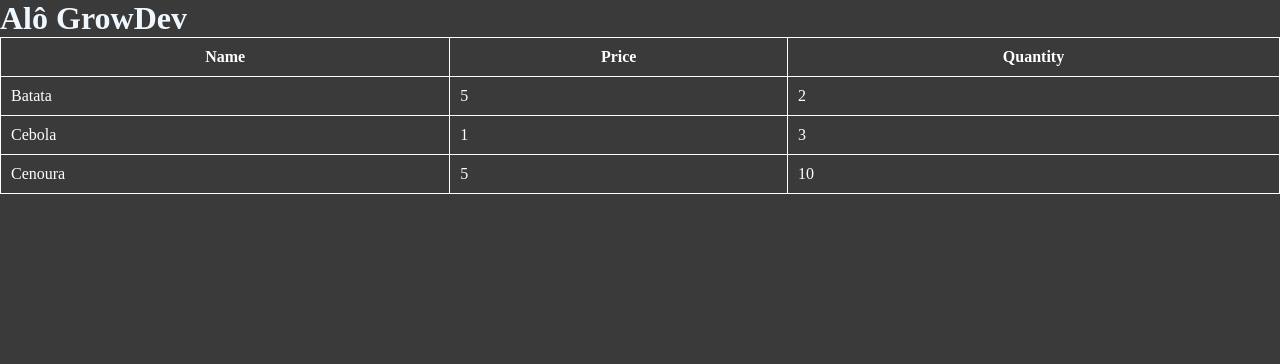
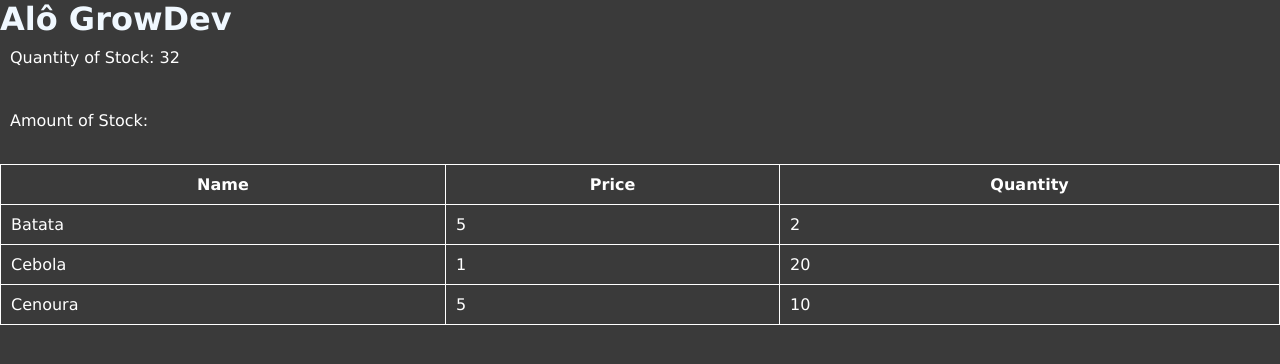
Before and after one commit to leticialealperez/live-code, a React (Vite) app: page / in a window 1280 px wide. Shown: the top 364 px of the page. Built offline with nearby package versions, Linux system fonts and the light colour scheme.

Commit message:
adiciona mostragem da quantidade total em estoque

```diff
--- /dev/null
+++ b/src/components/styled/Paragraph.tsx
@@ -0,0 +1,8 @@
+import styled from "styled-components";
+
+export const Paragraph = styled.p`
+	font-size: 1rem;
+	color: #fff;
+	padding: 10px;
+	margin-bottom: 24px;
+`;
--- a/src/global/GlobalStyled.tsx
+++ b/src/global/GlobalStyled.tsx
@@ -4,13 +4,14 @@ export const GlobalStyled = createGlobalStyle`
 * {
     margin: 0;
     padding: 0;
-    block-size: border-box;
+    box-sizing: border-box;
+    font-family: 'Lucida Sans', 'Lucida Sans Regular', 'Lucida Grande', 'Lucida Sans Unicode', Geneva, Verdana, sans-serif;
 }
 
 body {
     background-color: #3a3a3a;
     width: 100vw;
     height: 100vh;
-
+    color: #fff;
 }
 `;
--- a/src/mock/products.ts
+++ b/src/mock/products.ts
@@ -1,25 +1,23 @@
+import { v4 as randonId } from "uuid";
 import { Produts } from "../pages/Home";
-import { v4 as randonId } from "uuid"
 
 export const morkProduct: Produts[] = [
 	{
 		id: randonId(),
 		name: "Batata",
 		price: 5,
-        quantity: 2
+		quantity: 2,
 	},
 	{
 		id: randonId(),
 		name: "Cebola",
 		price: 1,
-        quantity: 3
+		quantity: 20,
 	},
 	{
 		id: randonId(),
 		name: "Cenoura",
 		price: 5,
-        quantity: 10
+		quantity: 30,
 	},
-
-
-]
+];
--- a/src/pages/Home.tsx
+++ b/src/pages/Home.tsx
@@ -1,8 +1,9 @@
+import { useMemo, useState } from "react";
 import { Fragment } from "react/jsx-runtime";
+import { v4 as randonId } from "uuid";
+import { Paragraph } from "../components/styled/Paragraph";
+import { Table } from "../components/styled/Table";
 import { Title } from "../components/styled/Title";
-import { Table } from "../components/styled/Table";
-import { morkProduct } from "../mock/products";
-import { useState } from "react";
 
 export interface Produts {
 	id: string;
@@ -12,11 +13,43 @@ export interface Produts {
 }
 
 export function Home() {
-	const [products, setProduct] = useState<Produts[]>(morkProduct)
+	const [products, setProduct] = useState<Produts[]>([
+		{
+			id: randonId(),
+			name: "Batata",
+			price: 5,
+			quantity: 2,
+		},
+		{
+			id: randonId(),
+			name: "Cebola",
+			price: 1,
+			quantity: 20,
+		},
+		{
+			id: randonId(),
+			name: "Cenoura",
+			price: 5,
+			quantity: 10,
+		},
+	]);
+
+	// valor total em estoque
+
+	// quantidade total em estoque
+	const quantityTotal = useMemo(() => {
+		const soma = products.reduce((acc, current) => {
+			return acc + current.quantity;
+		}, 0);
+
+		return soma;
+	}, [products]);
 
 	return (
 		<Fragment>
 			<Title>Alô GrowDev</Title>
+			<Paragraph>Quantity of Stock: {quantityTotal}</Paragraph>
+			<Paragraph>Amount of Stock: {}</Paragraph>
 			<Table>
 				<thead>
 					<tr>
@@ -27,7 +60,7 @@ export function Home() {
 				</thead>
 
 				<tbody>
-                    {products.map((product)=>(
+					{products.map((product) => (
 						<tr key={product.id}>
 							<td>{product.name}</td>
 							<td>{product.price}</td>
```
Lines whose indentation alone changed are shown as unchanged.
